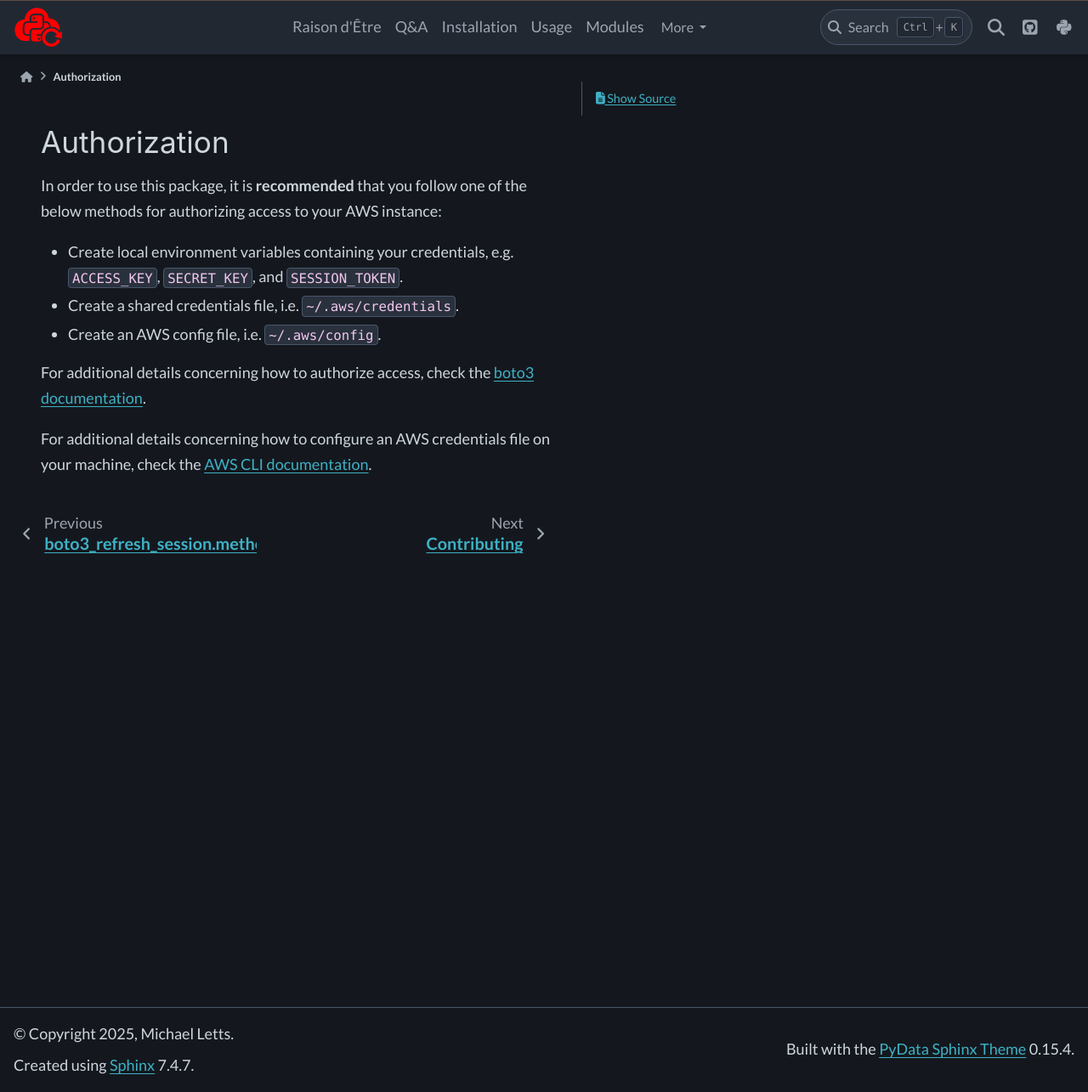
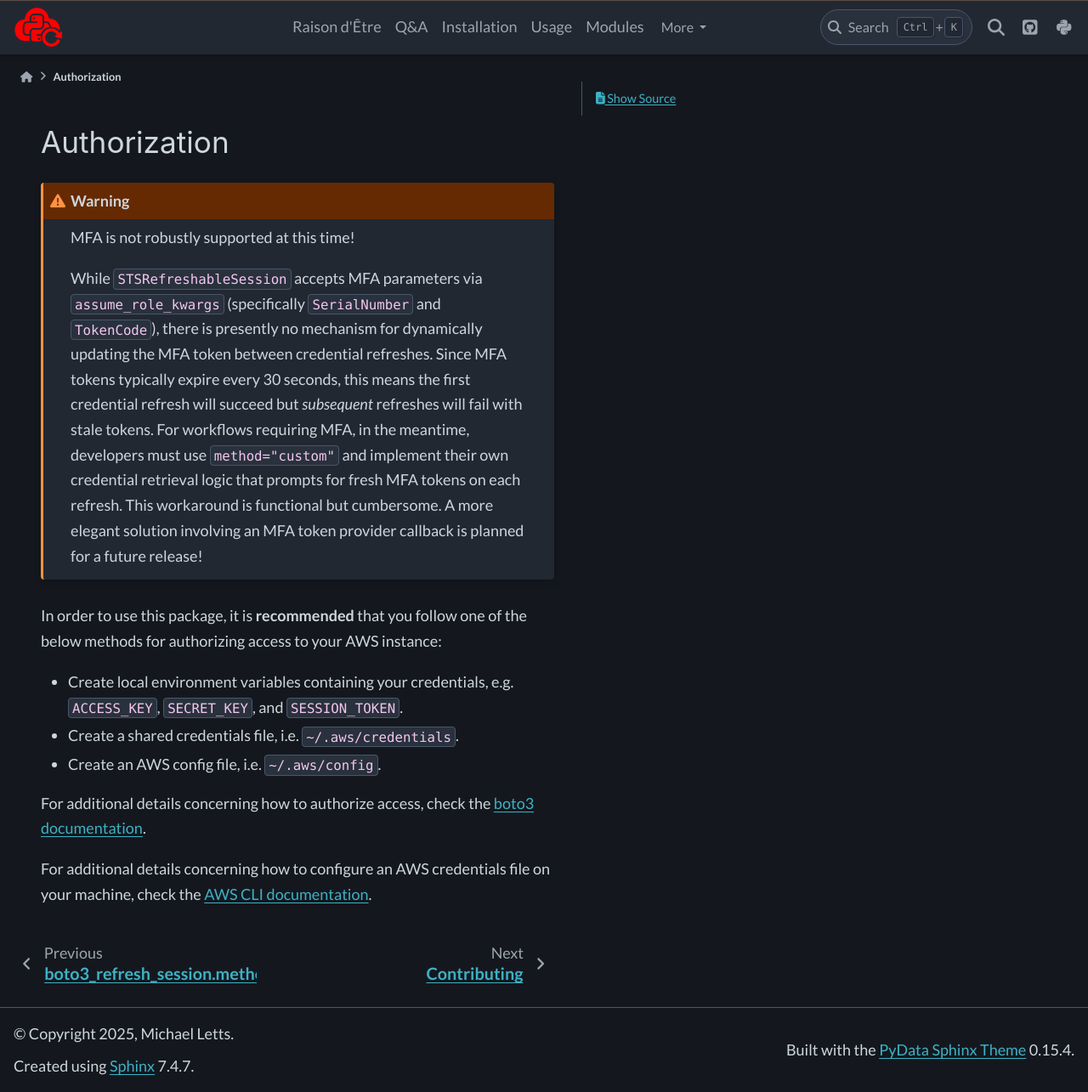
Before and after one commit to michaelthomasletts/boto3-refresh-session, a Sphinx documentation site: the page built from doc/authorization.rst, in a window 1280 px wide and 1285 px high. Shown: the whole window at 85% size. Built offline with Sphinx 7.4.7 and the PyData theme 0.15.4, drawn with Linux system fonts in a browser that asks for light colours.

Commit message:
assume_role_kwargs checks, README update, and doc uipdates

```diff
--- a/doc/authorization.rst
+++ b/doc/authorization.rst
@@ -2,6 +2,16 @@
 
 Authorization
 *************
+
+.. warning::
+    MFA is not robustly supported at this time!
+
+    While ``STSRefreshableSession`` accepts MFA parameters via ``assume_role_kwargs`` (specifically ``SerialNumber`` and ``TokenCode``),
+    there is presently no mechanism for dynamically updating the MFA token between credential refreshes.
+    Since MFA tokens typically expire every 30 seconds, this means the first credential refresh will succeed but *subsequent* refreshes
+    will fail with stale tokens. For workflows requiring MFA, in the meantime, developers must use ``method="custom"`` and implement their
+    own credential retrieval logic that prompts for fresh MFA tokens on each refresh. This workaround is functional but cumbersome.
+    A more elegant solution involving an MFA token provider callback is planned for a future release!
 
 In order to use this package, it is **recommended** that you follow one of the
 below methods for authorizing access to your AWS instance:
--- a/doc/modules/iot.rst
+++ b/doc/modules/iot.rst
@@ -53,4 +53,4 @@ IoT
    :toctree: generated/
    :nosignatures:
 
-   IOTX509RefreshableSession
+   x509.IOTX509RefreshableSession
--- a/doc/modules/session.rst
+++ b/doc/modules/session.rst
@@ -25,7 +25,7 @@ Examples
 
 .. seealso::
     :class:`boto3_refresh_session.methods.custom.CustomRefreshableSession`
-    :class:`boto3_refresh_session.methods.iot.IOTX509RefreshableSession`
+    :class:`boto3_refresh_session.methods.iot.x509.IOTX509RefreshableSession`
     :class:`boto3_refresh_session.methods.sts.STSRefreshableSession`
 
 Factory interface
```
Also changed, not shown: README.md (+6 -1 lines), doc/modules/generated/boto3_refresh_session.methods.iot.IOTX509RefreshableSession.rst (deleted, +0 -8 lines), doc/modules/generated/boto3_refresh_session.methods.iot.x509.IOTX509RefreshableSession.rst (added, +8 -0 lines), 2 other files.
